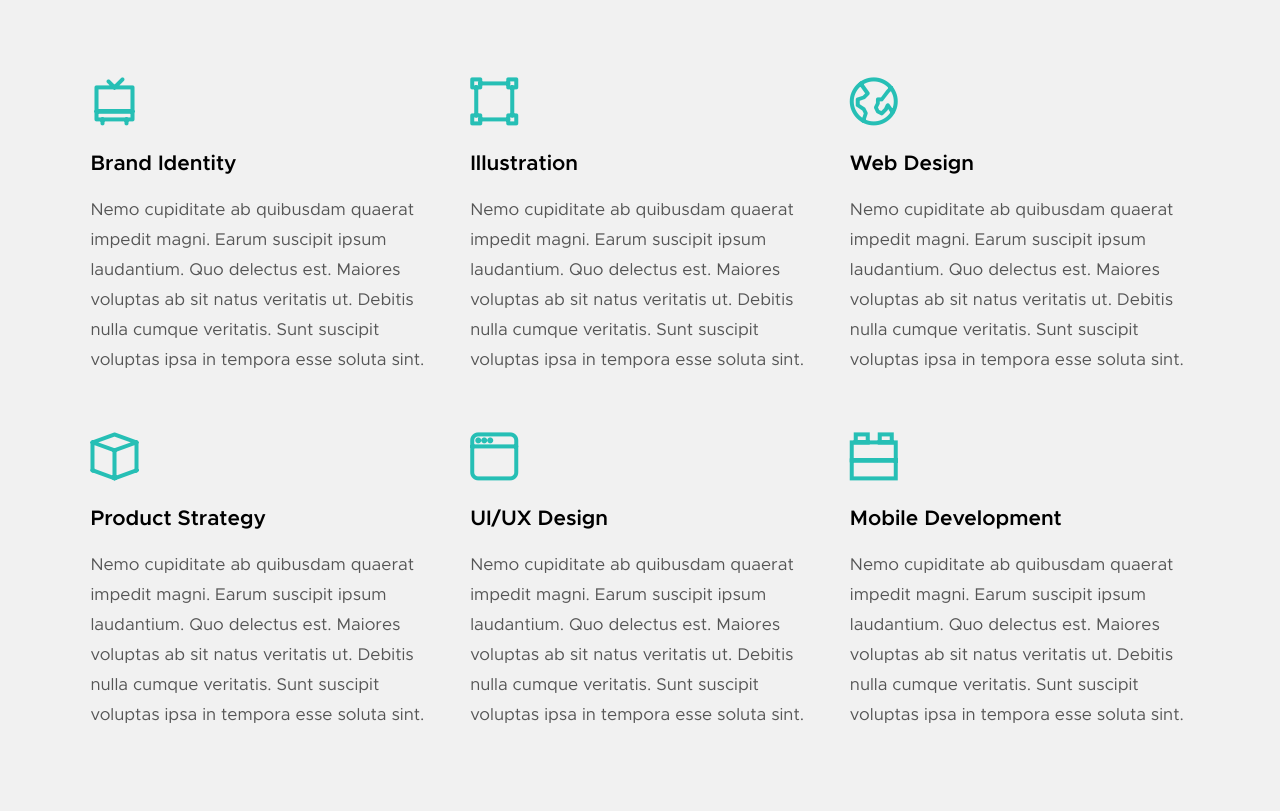
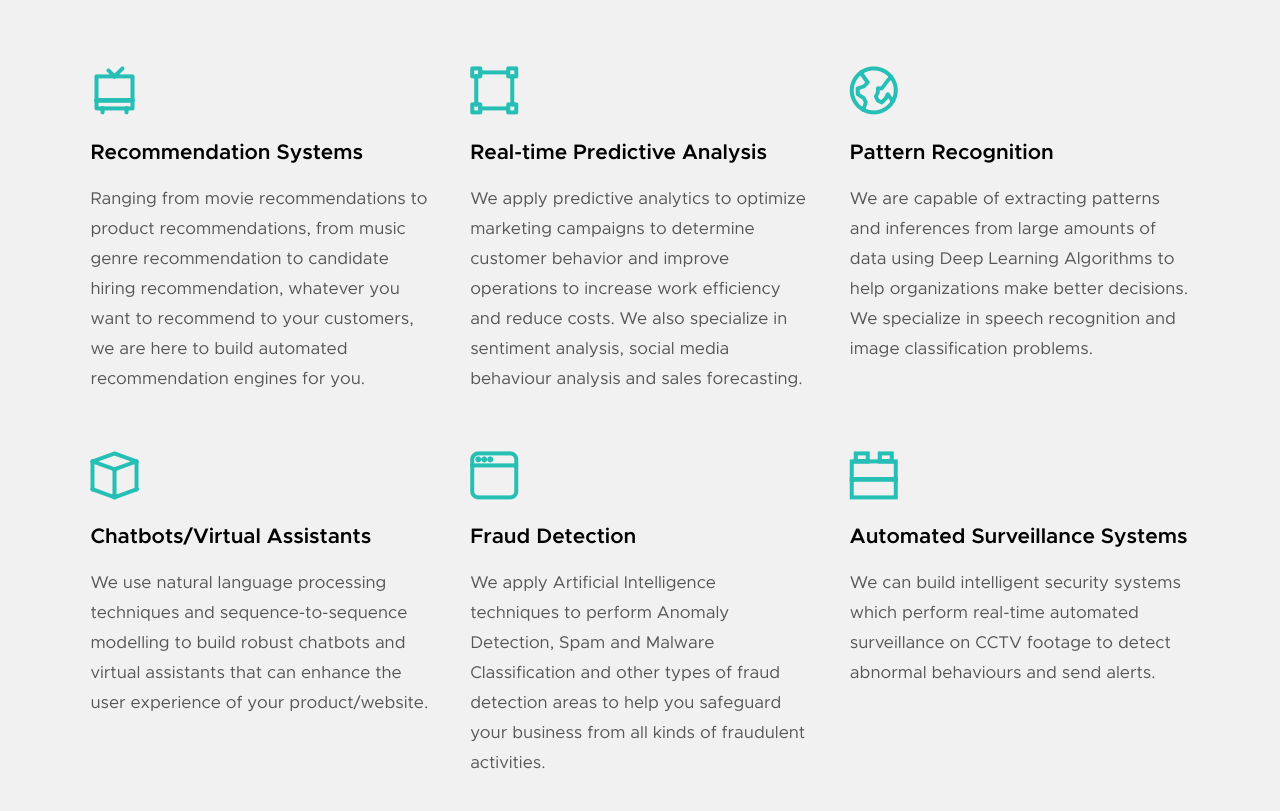
Before and after one commit to revolutionailabs/revolutionailabs.github.io, a plain HTML site: page index.html in a window 1280 px wide. Shown: the part 2760-3571 px from the top of the page. Drawn offline with Linux system fonts and the light colour scheme; files whose address does not match are found by name.

Commit message:
Update index.html

```diff
--- a/index.html
+++ b/index.html
@@ -218,14 +218,14 @@
         <div class="row section-header" data-aos="fade-up">
             <div class="col-full">
                 <h3 class="subhead">What We Do</h3>
-                <h1 class="display-1">We have everything you need to launch and grow a successful digital business.</h1>
+                <h1 class="display-1">We harness the potential of Industry 4.0 Artificial Intelligence Techniques to solve industry level problems at scale.</h1>
             </div>
         </div>
 
         <div class="row" data-aos="fade-up">
             <div class="col-full">
                 <p class="lead">
-                Lorem ipsum dolor sit amet, consectetur adipisicing elit, sed do eiusmod tempor incididunt ut labore et dolore magna aliqua. Ut enim ad minim veniam, quis nostrud exercitation ullamco laboris nisi ut aliquip ex ea commodo consequat. Duis aute irure dolor in reprehenderit in voluptate velit esse.
+                 We also help organizations integrate Machine Learning into their products to achieve better efficiency, higher performance and effective cost cutting.
                 </p>
             </div>
         </div>
@@ -237,23 +237,19 @@
                     <i class="icon-tv"></i>
                 </div>
                 <div class="service-text">
-                    <h3 class="h4">Brand Identity</h3>
-                    <p>Nemo cupiditate ab quibusdam quaerat impedit magni. Earum suscipit ipsum laudantium.
-                    Quo delectus est. Maiores voluptas ab sit natus veritatis ut. Debitis nulla cumque veritatis.
-                    Sunt suscipit voluptas ipsa in tempora esse soluta sint.
+                    <h3 class="h4">Recommendation Systems</h3>
+                    <p>Ranging from movie recommendations to product recommendations, from music genre recommendation to candidate hiring recommendation, whatever you want to recommend to your customers, we are here to build automated recommendation engines for you.
                     </p>
                 </div>
             </div>
-
+<!-- 1. Recommendation Systems, Real-time predictions, Pattern Recognition, Chatbots, Fraud Detection,  Automated Video Surveillance Systems -->
             <div class="col-block service-item" data-aos="fade-up">
                 <div class="service-icon  service-icon--illustration">
                     <i class="icon-group"></i>
                 </div>
                 <div class="service-text">
-                    <h3 class="h4">Illustration</h3>
-                    <p>Nemo cupiditate ab quibusdam quaerat impedit magni. Earum suscipit ipsum laudantium.
-                    Quo delectus est. Maiores voluptas ab sit natus veritatis ut. Debitis nulla cumque veritatis.
-                    Sunt suscipit voluptas ipsa in tempora esse soluta sint.
+                    <h3 class="h4">Real-time Predictive Analysis</h3>
+                    <p>We apply predictive analytics to optimize marketing campaigns to determine customer behavior and improve operations to increase work efficiency and reduce costs. We also specialize in sentiment analysis, social media behaviour analysis and sales forecasting.
                     </p>
                 </div>
             </div>
@@ -263,23 +259,18 @@
                     <i class="icon-earth"></i>
                 </div>
                 <div class="service-text">
-                    <h3 class="h4">Web Design</h3>
-                    <p>Nemo cupiditate ab quibusdam quaerat impedit magni. Earum suscipit ipsum laudantium.
-                    Quo delectus est. Maiores voluptas ab sit natus veritatis ut. Debitis nulla cumque veritatis.
-                    Sunt suscipit voluptas ipsa in tempora esse soluta sint.
+                    <h3 class="h4">Pattern Recognition</h3>
+                    <p>We are capable of extracting patterns and inferences from large amounts of data using Deep Learning Algorithms to help organizations make better decisions. We specialize in speech recognition and image classification problems.
                     </p>
                 </div>
             </div>
-
             <div class="col-block service-item" data-aos="fade-up">
                 <div class="service-icon service-icon--product-strategy">
                     <i class="icon-cube"></i>
                 </div>
                 <div class="service-text">
-                    <h3 class="h4">Product Strategy</h3>
-                    <p>Nemo cupiditate ab quibusdam quaerat impedit magni. Earum suscipit ipsum laudantium.
-                    Quo delectus est. Maiores voluptas ab sit natus veritatis ut. Debitis nulla cumque veritatis.
-                    Sunt suscipit voluptas ipsa in tempora esse soluta sint.
+                    <h3 class="h4">Chatbots/Virtual Assistants</h3>
+                    <p> We use natural language processing techniques and sequence-to-sequence modelling to build robust chatbots and virtual assistants that can enhance the user experience of your product/website.
                     </p>
                 </div>
             </div>
@@ -289,10 +280,8 @@
                     <i class="icon-window"></i>
                 </div>
                 <div class="service-text">
-                    <h3 class="h4">UI/UX Design</h3>
-                    <p>Nemo cupiditate ab quibusdam quaerat impedit magni. Earum suscipit ipsum laudantium.
-                    Quo delectus est. Maiores voluptas ab sit natus veritatis ut. Debitis nulla cumque veritatis.
-                    Sunt suscipit voluptas ipsa in tempora esse soluta sint.
+                    <h3 class="h4">Fraud Detection</h3>
+                    <p>We apply Artificial Intelligence techniques to perform Anomaly Detection, Spam and Malware Classification and other types of fraud detection areas to help you safeguard your business from all kinds of fraudulent activities.
                     </p>
                 </div>
             </div>
@@ -302,10 +291,8 @@
                     <i class="icon-lego-block"></i>
                 </div>
                 <div class="service-text">
-                    <h3 class="h4">Mobile Development</h3>
-                    <p>Nemo cupiditate ab quibusdam quaerat impedit magni. Earum suscipit ipsum laudantium.
-                    Quo delectus est. Maiores voluptas ab sit natus veritatis ut. Debitis nulla cumque veritatis.
-                    Sunt suscipit voluptas ipsa in tempora esse soluta sint.
+                    <h3 class="h4">Automated Surveillance Systems</h3>
+                    <p>We can build intelligent security systems which perform real-time automated surveillance on CCTV footage to detect abnormal behaviours and send alerts.
                     </p>
                 </div>
             </div>
```
